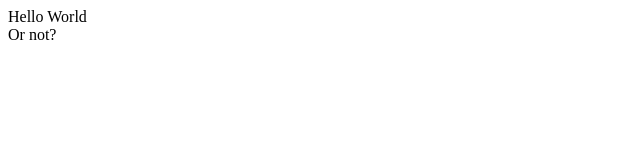
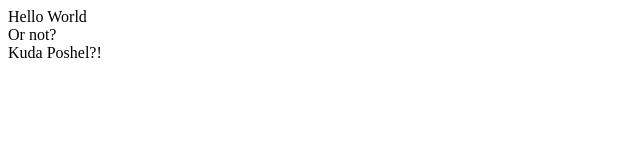
Before and after one commit to SashaMekhed/git-lesson, a plain HTML site: page index.html in a window 1280 px wide. Shown: the whole page, without its empty margins (0-640 px from the left). Drawn offline with Linux system fonts and the light colour scheme.

Commit message:
added kuda poshel to index.html

```diff
--- a/index.html
+++ b/index.html
@@ -6,6 +6,7 @@
 <body>
 	<div>Hello World</div>
 	<div>Or not?</div>
+	<div>Kuda Poshel?!</div>
 
 </body>
 </html>
```
